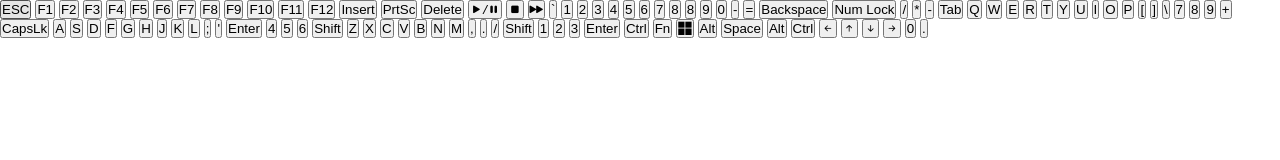
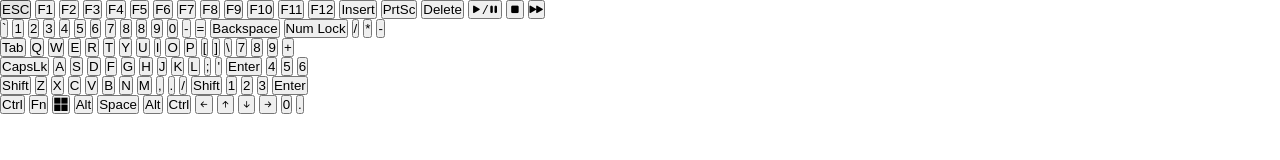
Before and after one commit to aneeqalouw/KeyboardProject, a plain HTML site: page index.html in a window 1280 px wide. Drawn offline with nearby package versions, Linux system fonts and the light colour scheme.

Commit message:
rows put into seperate classes

```diff
--- a/index.html
+++ b/index.html
@@ -10,6 +10,8 @@
     <main>
         <div class="container">
             <!-- Row 1 -->
+
+            <div class="row1">
 
                 <button>ESC</button>
                 <button>F1</button>
@@ -31,7 +33,11 @@
                 <button><i class="bi bi-stop-fill"></i></button>
                 <button><i class="bi bi-fast-forward-fill"></i></button>
 
+            </div>
+
+
             <!-- row 2 -->
+            <div class="row2">
                 <button>`</button>
                 <button>1</button>
                 <button>2</button>
@@ -51,8 +57,12 @@
                 <button>/</button>
                 <button>*</button>
                 <button>-</button>
+            </div>
+
 
             <!-- row 3 -->
+            <div class="row3">
+
                 <button>Tab</button>
                 <button>Q</button>
                 <button>W</button>
@@ -71,8 +81,11 @@
                 <button>8</button>
                 <button>9</button>
                 <button>+</button>
+            </div>
 
             <!-- row 4 -->
+            <div class="row4">
+
                 <button>CapsLk</button>
                 <button>A</button>
                 <button>S</button>
@@ -89,8 +102,11 @@
                 <button>4</button>
                 <button>5</button>
                 <button>6</button>
+            </div>
 
             <!-- row 5 -->
+            <div class="row5">
+
                 <button>Shift</button>
                 <button>Z</button>
                 <button>X</button>
@@ -107,8 +123,10 @@
                 <button>2</button>
                 <button>3</button>
                 <button>Enter</button>
+            </div>
 
             <!-- row 6 -->
+            <div class="row6">
                 <button>Ctrl</button>
                 <button>Fn</button>
                 <button><i class="bi bi-microsoft"></i></button>
@@ -123,6 +141,7 @@
                 <button>0</button>
                 <button>.</button>
             </div>
+        </div>
     </main>
 
 </body>
```
Lines whose indentation alone changed are shown as unchanged.
